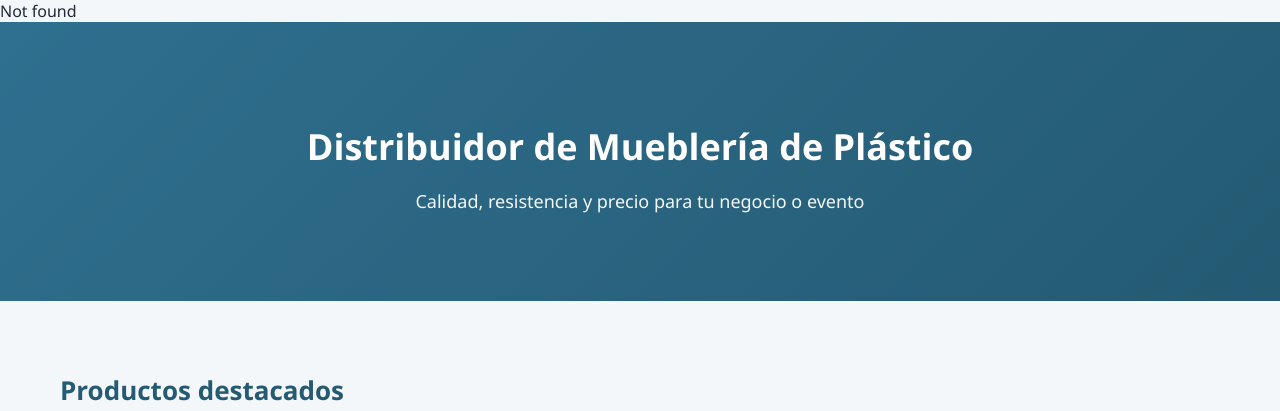
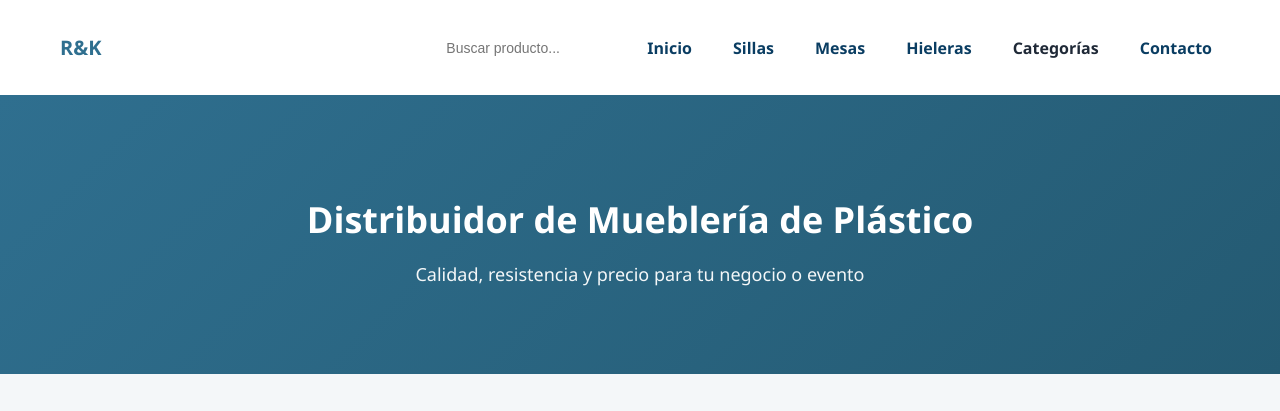
Before and after one commit to FranciscoFI/Muebleria, a plain HTML site: page index.html in a window 1280 px wide. Shown: the top 411 px of the page. Drawn offline with Linux system fonts and the light colour scheme; no server answers.

Commit message:
New Design

```diff
--- a/assets/js/app.js
+++ b/assets/js/app.js
@@ -1,4 +1,4 @@
-fetch('partials/header.html').then(r => r.text()).then(t => document.getElementById('header').innerHTML = t);
+// fetch('partials/header.html').then(r => r.text()).then(t => document.getElementById('header').innerHTML = t);
 // fetch('partials/footer.html').then(r => r.text()).then(t => document.getElementById('footer').innerHTML = t);
 
 
--- a/index.html
+++ b/index.html
@@ -12,24 +12,11 @@
 </head>
 
 <body>
-    <header id="header"></header>
-    <!-- <img src="assets/images/logo/rk-logo.png" height="50" alt="R&K"> -->
-    <!-- <header>
+    <header class="site-header">
         <div class="header-container">
             <div class="logo">
                 R&K
             </div>
-            <nav class="navbar" id="main-menu">
-            </nav>
-        </div>
-    </header> -->
-
-    <!-- <header class="site-header">
-        <div class="header-container">
-            <div class="logo">
-                R&K
-            </div>
-
             <button class="menu-toggle" id="menu-toggle">☰</button>
             <nav class="navbar" id="main-menu">
                 <div class="menu-search">
@@ -37,7 +24,7 @@
                 </div>
             </nav>
         </div>
-    </header> -->
+    </header>
 
     <section class="hero">
         <h1>Distribuidor de Mueblería de Plástico</h1>
@@ -57,7 +44,7 @@
     </footer>
 
     <script src="assets/js/app.js"></script>
-    <!-- <script src="assets/js/menu.js"></script> -->
+    <script src="assets/js/menu.js"></script>
 </body>
 
 </html>
```
Also changed, not shown: categorias.html (+5 -3 lines), producto.html (+3 -9 lines).
